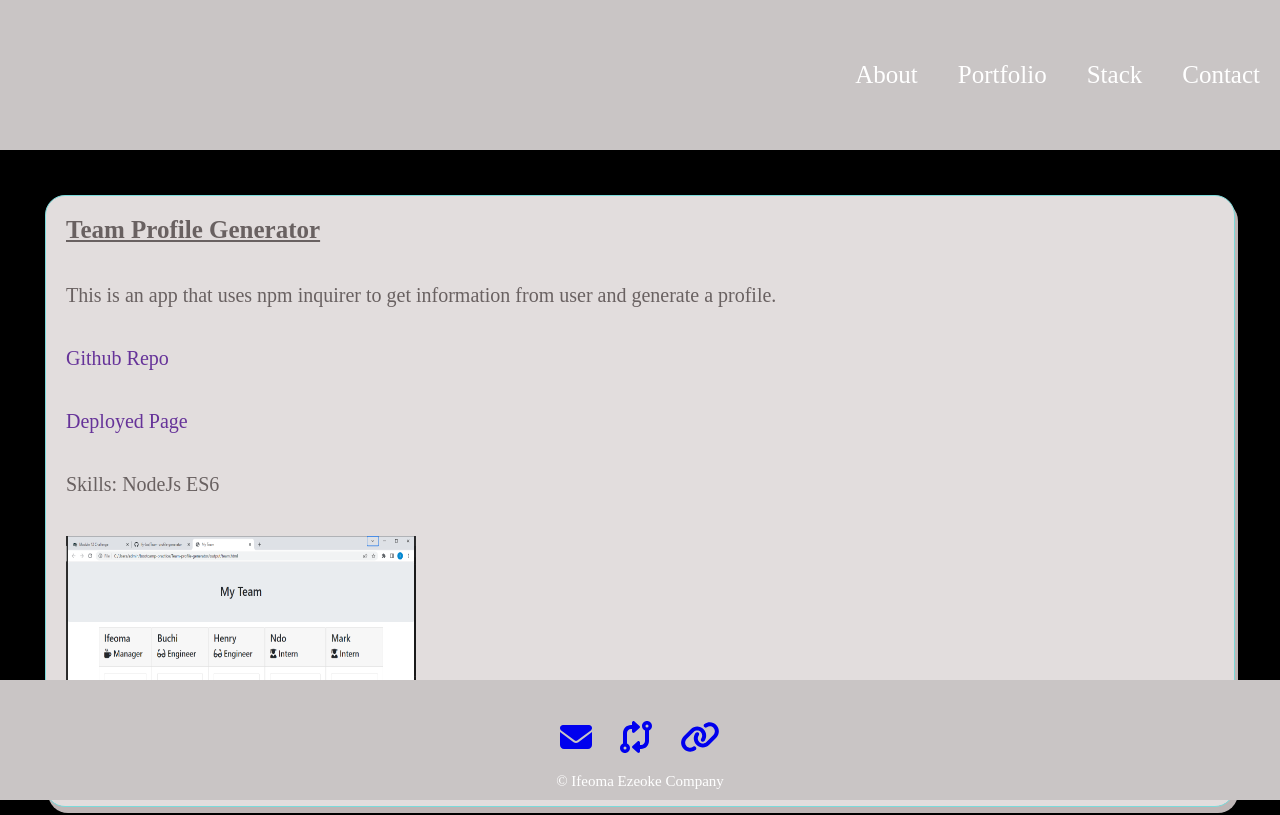
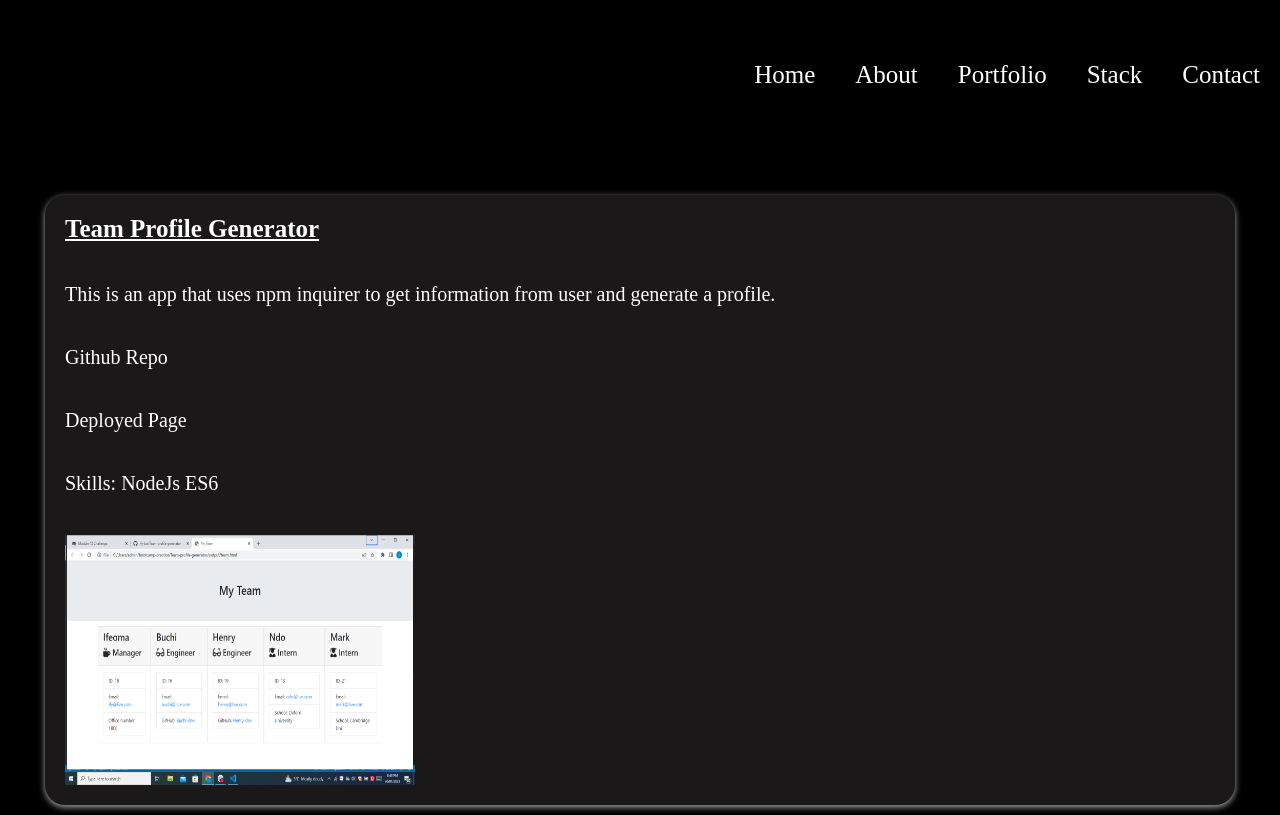
Before and after one commit to Ify-Jas/my_react_portfolio, a React (Create React App) app: page /portfolio in a window 1280 px wide. Shown: the top 815 px of the page. Built offline with nearby package versions, Linux system fonts and the light colour scheme.

Commit message:
updating with new CSS

```diff
--- a/package.json
+++ b/package.json
@@ -5,6 +5,7 @@
   "homepage": "https://ify-jas.github.io/my_react_portfolio/",
   "dependencies": {
     "@fortawesome/fontawesome-svg-core": "^6.3.0",
+    "@fortawesome/free-brands-svg-icons": "^6.3.0",
     "@fortawesome/free-solid-svg-icons": "^6.3.0",
     "@fortawesome/react-fontawesome": "^0.2.0",
     "@testing-library/jest-dom": "^5.16.5",
@@ -23,8 +24,6 @@
     "eject": "react-scripts eject",
     "predeploy": "npm run build",
     "deploy": "gh-pages -d build"
-
-
   },
   "eslintConfig": {
     "extends": [
--- a/src/App.js
+++ b/src/App.js
@@ -19,7 +19,7 @@ function App() {
 
 
       <Routes>
-        <Route path={'/my_react_portfolio/'} element={<Landing />}/>
+        <Route path={'/my_react_portfolio'} element={<Landing />}/>
         <Route path={'/about'} element={<About />}/>
         <Route path={'/portfolio'} element={<Portfolio />}/>
         <Route path={'/stack'} element={<Stack />} />
--- a/src/components/footer.js
+++ b/src/components/footer.js
@@ -1,5 +1,7 @@
 import { FontAwesomeIcon } from '@fortawesome/react-fontawesome'
-import { faEnvelope, faCodeCompare, faLink } from '@fortawesome/free-solid-svg-icons'
+import { faEnvelope } from '@fortawesome/free-solid-svg-icons'
+import { faGithub, faLinkedin } from '@fortawesome/free-brands-svg-icons';
+
 
 
 
@@ -10,8 +12,8 @@ function Footer(){
             <div>
               <div className='ic'>
                  <a href='mailto:ify.frontend@gmail.com?'><FontAwesomeIcon size='2x' icon={faEnvelope} /></a>
-                 <a href='https://github.com/Ify-Jas'><FontAwesomeIcon size='2x' icon={faCodeCompare} /></a>
-                 <a href='https://linkedin.com/in/ifeoma-ezeoke'><FontAwesomeIcon size='2x' icon={faLink} /></a>
+                 <a href='https://github.com/Ify-Jas'><FontAwesomeIcon size='2x' icon={faGithub} /></a>
+                 <a href='https://linkedin.com/in/ifeoma-ezeoke'><FontAwesomeIcon size='2x' icon={faLinkedin} /></a>
               </div>
               <p>© Ifeoma Ezeoke Company</p>
 
--- a/src/components/header.js
+++ b/src/components/header.js
@@ -4,6 +4,7 @@ function Header(){
     return (
         <header>
           <nav>
+            <NavLink className='link' to='/my_react_portfolio/'>Home</NavLink>
             <NavLink className='link' to='/about'>About</NavLink>
             <NavLink className='link' to='/portfolio'>Portfolio</NavLink>
             <NavLink className='link' to='/stack'>Stack</NavLink>
--- a/src/index.css
+++ b/src/index.css
@@ -1,7 +1,14 @@
+:root {
+    --black: black;
+    --darkgrey: #6b6666;
+    --darkergrey: #1a1818;
+    --turqoise: rgb(91, 180, 180);
+}
 * {
     margin: 0;
     padding: 0;
 }
+
 
 /* Header Sectiob*/
 
@@ -9,7 +16,7 @@ Header {
     display: flex;
     align-items: center;
     justify-content: flex-end;
-    background-color: #c9c5c5;
+    background-color: var(--black);
     list-style: none;
     height: 150px;
 
@@ -30,22 +37,17 @@ header nav {
 
 /* Footer Section*/
 footer {
-    display: flex;
-    justify-content: center;
-    align-items: end;
-    background-color: #c9c5c5;
-    position: fixed;
-    bottom: 0;
-    height: 120px;
-    width: 100%;
+
+    margin: auto;
+    text-align: center;
+    background-color: var(--black);
 }
 footer p {
     color: white;
     font-size: 15px;
 }
-.ic {
-    display: flex;
-    justify-content: space-around;
+
+Footer a {
     color: white;
 }
 Footer a:hover {
@@ -55,10 +57,10 @@ Footer a:hover {
 
 /* Landing Section */
 .Landing {
-    background-color: #e2dddd;
+    background-color: var(--black);
 }
 .homepic{
-    height: 400px;
+    height: 550px;
     width: 100%;
 }
 
@@ -66,7 +68,7 @@ Footer a:hover {
 /* About Section */
 .about {
     background-color: black;
-    height: 400px;
+    height: 500px;
     padding: 20px;
 }
 
@@ -113,6 +115,7 @@ section{
     justify-content: space-evenly;
     align-items: center;
     background-color: black;
+    height: 540px;
 
 }
 section div {
@@ -126,7 +129,7 @@ section div {
     text-align: center;
     font-size: 30px;
     color: white;
-    background-color: #c9c5c5;
+    background-color: var(--darkergrey);
 
 
 }
@@ -174,18 +177,17 @@ section div a:hover {
     display: flex;
     align-items: center;
     justify-content: center;
-    height: 425px;
+    height: 525px;
     background-color: black;
 
 }
 .card {
     margin: 15px;
-    border: 1.5px solid rgb(123, 218, 218);
     border-radius: 10px;
     width: 300px;
-    box-shadow: 3px 6px rgb(221, 207, 207);
+    box-shadow: 0px 2px 6px darkgrey;
     transition: 2s;
-    background-color: #e2dddd;
+    background-color: var(--darkergrey);
 
 }
 .card:hover {
@@ -196,7 +198,7 @@ section div a:hover {
     list-style: none;
     padding: 15px;
     text-align: center;
-    color: rgb(105, 97, 97);
+    color: white;
 }
 .listHeader {
     font-size: 25px;
@@ -207,7 +209,7 @@ section div a:hover {
 
 .mainPort{
 
-    height: auto;
+    height: 600vh;
     background-color: black;
     padding: 20px;
 
@@ -215,12 +217,11 @@ section div a:hover {
 .info{
     display: flex;
     flex-direction: column;
-    border: 1.5px solid rgb(123, 218, 218);
     border-radius: 20px;
-    box-shadow: 3px 6px  #beb6b6;
+    box-shadow: 0px 2px 6px darkgrey;
     height: auto;
     margin: 25px;
-    background-color: #e2dddd;
+    background-color: var(--darkergrey);
 
 
 }
@@ -232,7 +233,7 @@ section div a:hover {
 }
 .info h3 {
     font-size: 25px;
-    color: rgb(105, 97, 97);
+    color: white;
     text-decoration-line: underline;
     padding: 20px;
 
@@ -241,7 +242,7 @@ section div a:hover {
 .info p{
     font-size: 20px;
     text-decoration: none;
-    color: rgb(105, 97, 97);
+    color: white;
     padding: 20px;
 
 
@@ -249,7 +250,7 @@ section div a:hover {
 .info a {
     font-size: 20px;
     text-decoration: none;
-    color: rebeccapurple;
+    color: white;
     padding: 20px;
 
 
@@ -267,16 +268,29 @@ section div a:hover {
 
 /* Media Query - mobile styles*/
 @media (max-width:768px) {
+        /* header section */
+        header{
+            display: flex;
+            justify-content: center;
+        }
+        header nav {
+            display: flex;
+            flex-wrap: wrap;
+        }
+    /* about section */
+
     .about{
-        height: 150vh;
+        height: 200vh;
     }
     .content {
         flex-direction: column;
-        height: 100vh;
+        height: 130vh;
         margin: 20px;
     }
+    /*portfolio*/
     .mainPort{
         padding: 20px;
+        height: 650vh;
     }
     .eachCard{
         flex-direction: column;
@@ -293,6 +307,9 @@ section div a:hover {
     section div {
         flex-direction: column;
 
+    }
+    .img{
+        width: 270px;
     }
 }
 
@@ -318,12 +335,13 @@ section div a:hover {
     /*portfolio Section */
     .mainPort{
         padding: 20px;
+        height: 700vh;
     }
     .eachCard{
         flex-direction: column;
     }
     .img{
-        width: 220px;
+        width: 200px;
     }
     /* Stack section */
     .container{
@@ -348,3 +366,38 @@ section div a:hover {
 
 
 }
+@media(max-width: 320px){
+    /*Header Section*/
+    header {
+       height: 170px;
+    }
+    .link {
+        padding: 10px;
+    }
+    /*Portfolio Section*/
+    .mainPort{
+        height: 750vh;
+    }
+    .img{
+        width: 160px;
+    }
+    /*Stack Section*/
+   .card {
+    width: 240px;
+   }
+    /*Contact Section*/
+    section div {
+        flex-direction: column;
+        width: 250px;
+
+    }
+    /*landing*/
+    .homepic{
+        height: 600px;
+        width: 100%;
+    }
+
+
+
+
+}
--- a/src/pages/about.js
+++ b/src/pages/about.js
@@ -15,7 +15,7 @@ function About() {
         <div className='description'>
           <p>
 
-            I am frontend developer who lives in London, United Kingdom.
+            I am a frontend developer who lives in London, United Kingdom.
             I am passionate about my aquired skill and look forward to what the future holds in the industry.
 
             So far, I have developed skills in the basics of frontend language as well as adding some frameworks and library to my stack.
--- a/src/pages/contact.js
+++ b/src/pages/contact.js
@@ -1,20 +1,86 @@
+import { useState } from "react";
+
 
 function Contact(){
+    const[contactData, setContactData] = useState({
+        name: "",
+        email: "",
+        message: "",
+        access_Key: "69a99131-06c1-49cd-a6da-29cdb9a89140",
+    });
+    const handleChange =(event)=>{
+        setContactData({
+            ...contactData,
+            [event.target.name]: event.target.value,
+        })
+    }
+    const handleSubmit =(event)=>{
+        event.preventDefault();
+       if(!contactData.name.length || !contactData.email.length){
+        alert('Please enter your name or email🥰')
+       }else {
+        const data = JSON.stringify(contactData);
+        fetch("https://api.web3forms.com/submit", {
+        method: "POST",
+        headers: {
+          "Content-Type": "application/json",
+          Accept: "application/json",
+
+        },
+        body: data,
+
+
+      })
+      .then(res => res.json())
+      .then((data)=>{
+        console.log(data);
+        setContactData({
+            ...contactData,
+            name: '',
+            email: '',
+            message: ''
+        })
+      })
+
+       }
+
+    }
     return (
         <section className='contact'>
             <div className='form'>
                <h1>Contact Me</h1>
-               <input type='text' placeholder='Your Name' />
-               <input type='text' placeholder='Your Email' />
-               <textarea placeholder='Your Message' className='messageBox'></textarea>
-               <button className='btnContact'>Submit</button>
+               <input
+               type='text'
+               placeholder='Your Name'
+               onChange={handleChange}
+               value={contactData.name}
+               name='name'/>
+
+               <input
+               type='text'
+               placeholder='Your Email'
+               onChange={handleChange}
+               value={contactData.email}
+               name='email' />
+
+               <textarea
+               placeholder='Your Message'
+               className='messageBox'
+               onChange={handleChange}
+               value={contactData.message}
+               name='message'></textarea>
+
+
+               <button
+               className='btnContact'
+               onClick={handleSubmit}>Submit</button>
             </div>
             <div className="smLinks">
                 <h1>Contact Links</h1>
                 <a target='_blank'  href="https://github.com/Ify-Jas">Github</a>
                 <a target='_blank'  href='https://linkedin.com/in/ifeoma-ezeoke'>LinkedIn</a>
                 <a href="mailto:ify.frontend@gmail.com?"> Email</a>
-                <a target='_blank'  href='https://drive.google.com/file/d/1uSRJ6sn_vQDlqLnudqX51dEol2-yUa7-/view?usp=share_link'>Curriculum Vitae</a>
+                <a target='_blank'  href='https://drive.google.com/file/d/1CSE7XPIF3aES290UkBDkCYlUCLJrAykw/view?usp=share_link'>Curriculum Vitae</a>
 
 
             </div>
--- a/src/project.json
+++ b/src/project.json
@@ -48,7 +48,7 @@
     "repo": "https://github.com/o1ujok3/Recipedia",
     "description": "This is a group project that users can search a particular dish or ingredient to get recipes with an added restaurant list depending on user location.",
     "page": "https://o1ujok3.github.io/Recipedia/",
-    "tech": ["API"," ", "JS"," ", "CSS"]
+    "tech": ["API"," ", "JS"," ", "CSS", " ", "Agile methodology"]
 }
 ]
 }
```
Also changed, not shown: 1 other file (tests, documents, lock files or other folders).
